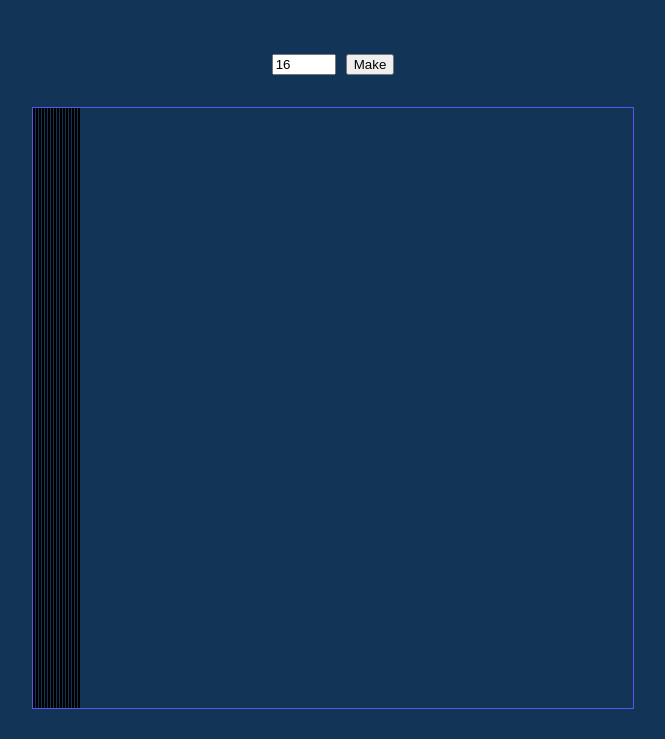
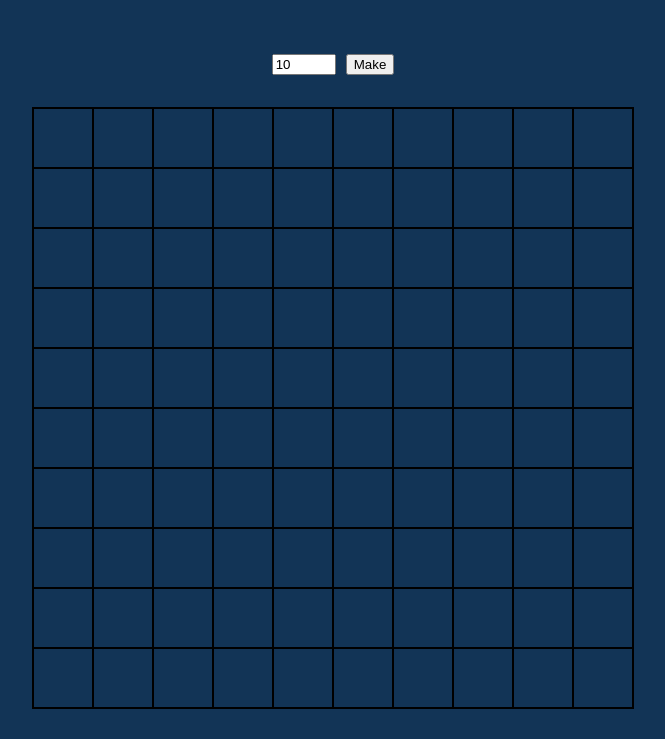
Before and after one commit to Satorki/odin-Etch-A-Sketch, a plain HTML site: page index.html in a window 1280 px wide. Both pictures are taken after a click on the button "Make". Shown: the part 120-859 px from the top of the page, without its empty margins (307-972 px from the left). Drawn offline with Linux system fonts and the light colour scheme.

Commit message:
CSS added - stylize a div box border; JS added - div bos size calculation in function gridFinal

```diff
--- a/script.js
+++ b/script.js
@@ -8,8 +8,8 @@ gridSizeButton.innerText = "Make";
 gridSizeButton.style.margin = "0 0 0 10px";
 
 gridSize.type = "number";
-gridSize.value = "16";
-gridSize.min = "16";
+gridSize.value = "10";
+gridSize.min = "1";
 gridSize.max = "100";
 
 // SELECTORS FOR BODY, CONTAINER, BUTTON
@@ -21,11 +21,29 @@ body.insertBefore(gridSize, container);
 body.insertBefore(gridSizeButton, container);
 
 const gridFinal = () => {
-    for (let i = 0; i < gridSize.value; i++) {
+    // WIDTH,HEIGHT VALUE of BOX
+    let divWidth = 600 / gridSize.value + "px";
+    let divHeight = 600 / gridSize.value + "px";
+
+    // SAFETY FOR TO LOW OR TO HIGH NUMBER INSERTION
+    if (gridSize.value > 100) {
+        alert("to high number")
+    } else if (gridSize.value < 1) {
+        alert("to low number")
+    } else {
+    for (let i = 0; i < gridSize.value * gridSize.value; i++) {
         let div = document.createElement("div");
         container.appendChild(div);
+
+        div.style.width = divWidth;
+        div.style.height = divHeight;
     }
+    }
+
 };
+
+
+
 
 // CREATING A DIV-CONTAINER
 gridSizeButton.addEventListener("click", gridFinal);
--- a/style.css
+++ b/style.css
@@ -8,12 +8,15 @@ body {
 .container {
     width: 600px;
     height: 600px;
-    border: 1px solid rgb(92, 84, 239);
+    border: 1px solid #5c54ef;
     margin: 30px auto;
     display: flex;
-    gap: 1px;
+    justify-content: space-between;
+    flex-wrap: wrap;
+    align-items: center;
 }
 
 div {
-    border: 1px solid black;
+    outline: 1px solid #000000;
+    outline-offset: -1px;
 }
```
